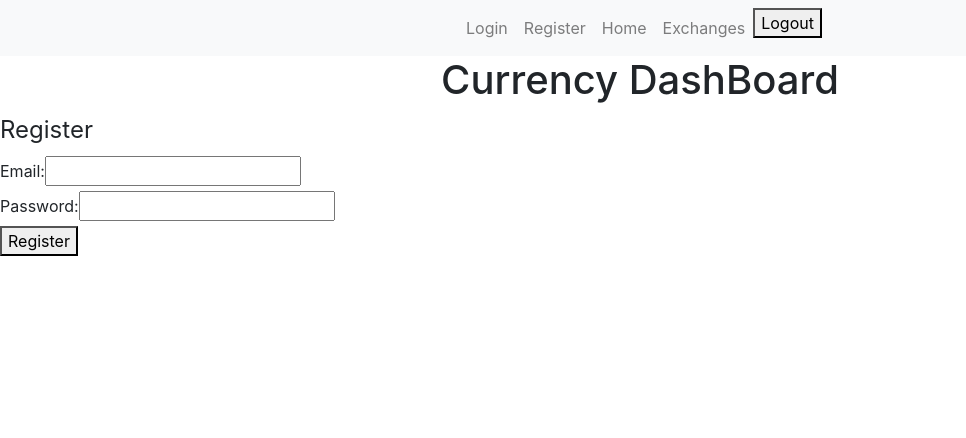
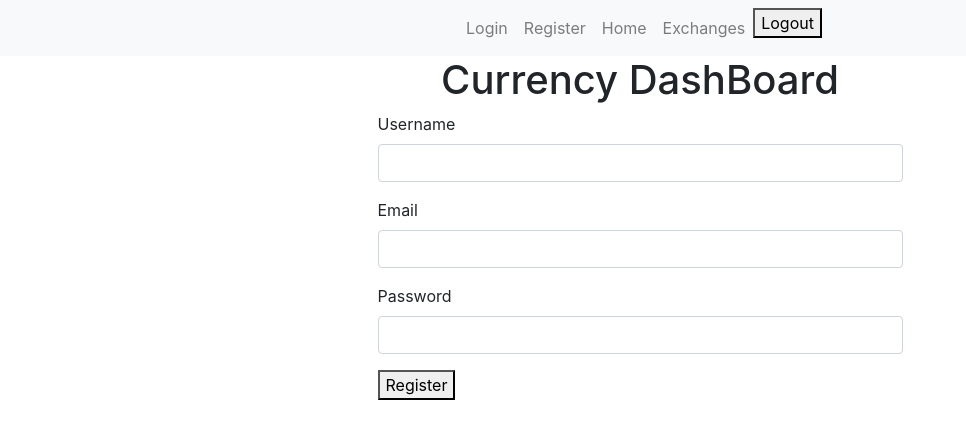
Before and after one commit to analizl/dashboard, an Angular app in the folder front3/: page /register in a window 1280 px wide. Shown: the top 438 px of the page, without its empty margins (0-966 px from the left). Built offline with nearby package versions, Linux system fonts and the light colour scheme.

Commit message:
add username to register

```diff
--- a/front3/src/app/auth.service.ts
+++ b/front3/src/app/auth.service.ts
@@ -27,8 +27,8 @@ export class AuthService {
       return this.http.get<String>('http://localhost:3000/whoAmI', {headers: headers})
     }
   }
-  register(email: string, password: string) {
-    let body = {"email": email, "password": password, "username": email}
+  register(email: string, username: string, password: string) {
+    let body = {"email": email, "password": password, "username": username}
     return this.http.post<User>('http://localhost:3000/signup', body)
   }
 }
--- a/front3/src/app/login/login.component.html
+++ b/front3/src/app/login/login.component.html
@@ -1,16 +1,21 @@
-<form [formGroup]="form">
-  <fieldset>
-    <legend>Login</legend>
-    <div class="form-field">
-      <label>Email:</label>
-      <input name="email" formControlName="email">
-    </div>
-    <div class="form-field">
-      <label>Password:</label>
-      <input name="password" formControlName="password" type="password">
-    </div>
-  </fieldset>
-  <div class="form-buttons">
-    <button class="button button-primary" (click)="login()">Login</button>
+<div class="container">
+  <div class="col-sm-6 offset-sm-3">
+
+    <form [formGroup]="form">
+      <div class="form-group">
+        <label for="email">Email</label>
+        <input type="email" formControlName="email" class="form-control">
+      </div>
+
+      <div class="form-group">
+        <label for="password">Password</label>
+        <input type="password" formControlName="password" class="form-control" />
+      </div>
+
+      <div class="form-group">
+        <button class="btn btn-primary" (click)="login()">Login</button>
+        <!--  <a routerLink="/register" class="btn btn-link">Register</a> -->
+      </div>
+    </form>
   </div>
-</form>
+</div>
--- a/front3/src/app/register/register.component.html
+++ b/front3/src/app/register/register.component.html
@@ -1,16 +1,23 @@
+<div class="container">
+  <div class="col-sm-6 offset-sm-3">
     <form [formGroup]="form">
-  <fieldset>
-    <legend>Register</legend>
-    <div class="form-field">
-      <label>Email:</label>
-      <input name="email" formControlName="email">
+      <div class="form-group">
+        <label for="username">Username</label>
+        <input type="text" formControlName="username" class="form-control">
       </div>
-    <div class="form-field">
-      <label>Password:</label>
-      <input name="password" formControlName="password" type="password">
+
+      <div class="form-group">
+        <label for="email">Email</label>
+        <input type="email" formControlName="email" class="form-control">
       </div>
-  </fieldset>
+
+      <div class="form-group">
+        <label for="password">Password</label>
+        <input type="password" formControlName="password" class="form-control" />
+      </div>
       <div class="form-buttons">
         <button class="button button-primary" (click)="register()">Register</button>
       </div>
     </form>
+  </div>
+</div>
--- a/front3/src/app/register/register.component.ts
+++ b/front3/src/app/register/register.component.ts
@@ -18,6 +18,7 @@ export class RegisterComponent implements OnInit {
 
     this.form = this.fb.group({
       email: [''], //, Validators.required
+      username: [''], //, Validators.required
       password: [''] //, Validators.required
     });
   }
@@ -28,8 +29,8 @@ export class RegisterComponent implements OnInit {
   register() {
     const val = this.form.value;
 
-    if (val.email && val.password) {
-      this.authService.register(val.email, val.password)
+    if (val.email && val.password && val.username) {
+      this.authService.register(val.email, val.username, val.password)
         .subscribe((res) => {
           this.authService.login(val.email, val.password).subscribe((token) => {
             const TOKEN = Object.values(token)
```
Lines whose indentation alone changed are shown as unchanged.
